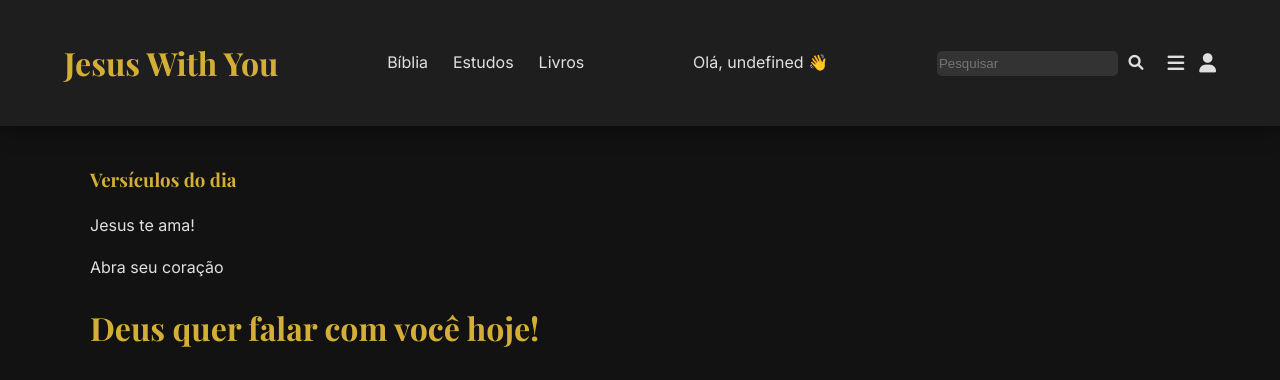
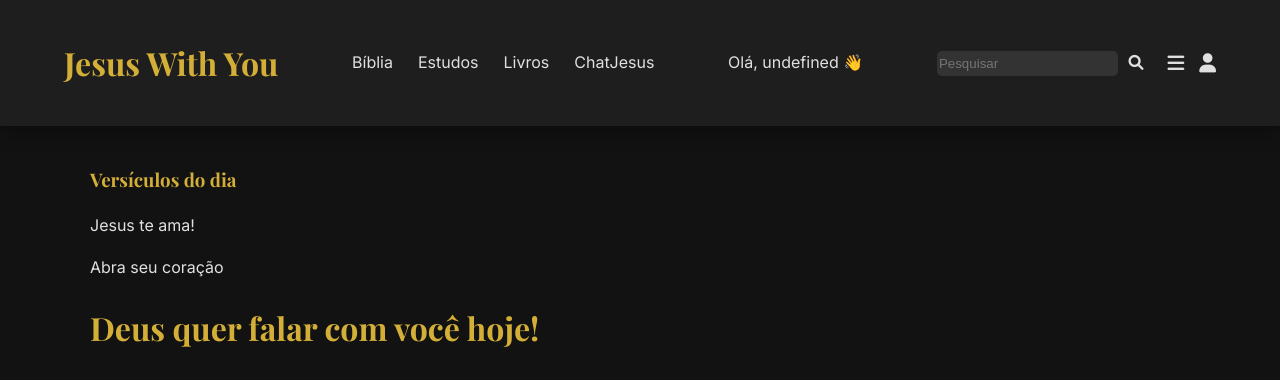
Before and after one commit to klarkDEV-08/jesus-with-you, a website: page Frontend/src/index.html in a window 1280 px wide. Shown: the top 380 px of the page. Drawn offline with nearby package versions, Linux system fonts and the light colour scheme; no server answers; sample sign-in values are in the browser's storage.

Commit message:
Dando os passos fnais para o site, implementando uma IA

```diff
--- a/Frontend/src/index.html
+++ b/Frontend/src/index.html
@@ -19,6 +19,7 @@
             <p id="search-bible" class="search">Bíblia</p>
             <p class="search">Estudos</p>
             <p class="search">Livros</p>
+            <p class="search">ChatJesus</p>
         </div>
 
         <div id="nav-userName">
```
